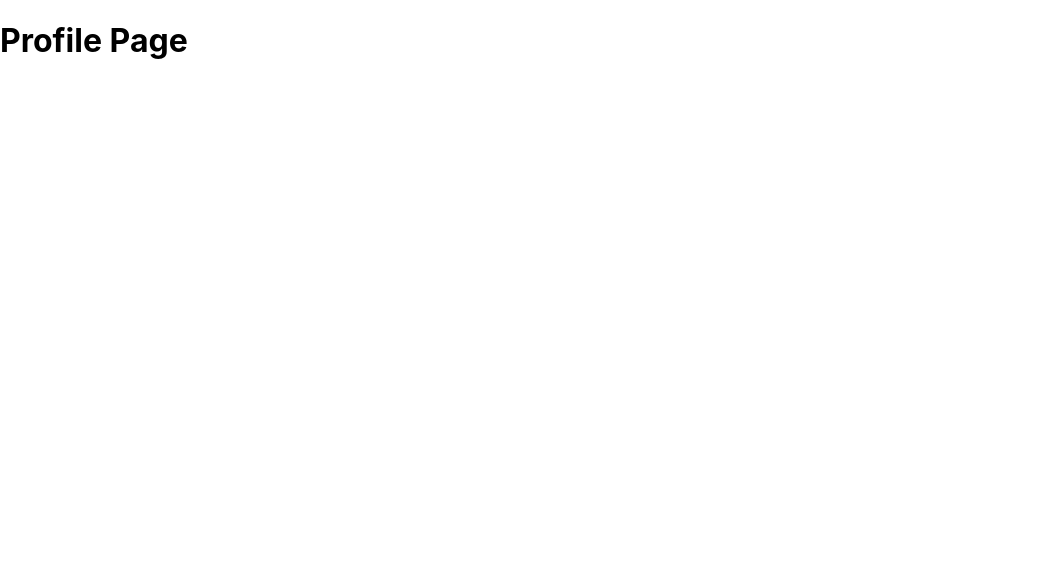
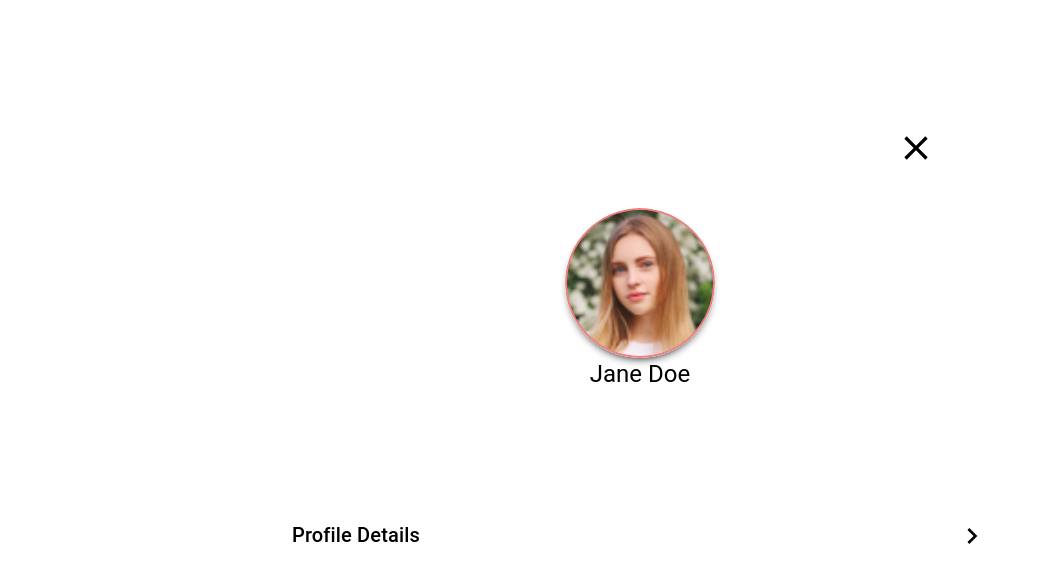
Before and after one commit to Lampnet-Technologies/Fudex-Multivendor-, a React (Create React App) app: page /profile in a window 1280 px wide. Shown: the top 582 px of the page, without its empty margins (0-1037 px from the left). Built offline with nearby package versions, Linux system fonts and the light colour scheme.

Commit message:
designed the ProfilePage and implemented navigation

```diff
--- a/src/App.js
+++ b/src/App.js
@@ -3,6 +3,7 @@ import 'leaflet/dist/leaflet.css';
 import { BrowserRouter as Router, Route, Routes } from 'react-router-dom';
 import AccountPage from './Pages/UserAccount/AccountPage/AccountPage';
 import ProfilePage from './Pages/UserAccount/ProfilePage/ProfilePage';
+import ProfileDetails from './Pages/UserAccount/ProfileDetails/ProfileDetails';
 // import AddressScreen from './Pages/Address/Address';
 
 
@@ -12,6 +13,7 @@ const App = () => {
       <Routes>
         <Route path="/" element={<AccountPage />} />
         <Route path="/profile" element={<ProfilePage />} />
+        <Route path="/profile-details" element={<ProfileDetails />} />
       </Routes>
     </Router>
   );
--- a/src/Pages/UserAccount/AccountPage/AccountPage.css
+++ b/src/Pages/UserAccount/AccountPage/AccountPage.css
@@ -45,6 +45,7 @@
     overflow: hidden;
     padding: 2px; /* Padding to separate the red frame from the edge */
     box-sizing: border-box;
+    box-shadow: 0px 5px 10px -5px rgba(0, 0, 0, 2);
   }
 
   .profile-picture-frame {
--- /dev/null
+++ b/src/Pages/UserAccount/ProfileDetails/ProfileDetails.jsx
@@ -0,0 +1,9 @@
+import React from 'react'
+
+const ProfileDetails = () => {
+  return (
+    <div>ProfileDetails</div>
+  )
+}
+
+export default ProfileDetails
--- /dev/null
+++ b/src/Pages/UserAccount/ProfilePage/ProfilePage.css
@@ -0,0 +1,43 @@
+.top {
+    margin-top: 8rem;
+    display: flex;
+    justify-content: flex-end;
+    margin-right: 20rem;
+    align-items: center;
+}
+
+.profile-photo-section {
+    margin-top: 2rem;
+    display: flex;
+    flex-direction: column;
+    align-items: center;
+    justify-content: space-around;
+}
+
+.photo-container {
+    width: 150px;
+    height: 150px;
+    border-radius: 50%;
+    position: relative;
+    overflow: hidden;
+    padding: 2px;
+    box-sizing: border-box;
+    box-shadow: 0px 5px 10px -5px rgba(0, 0, 0, 2);
+}
+
+.profile-details {
+    display: flex;
+    justify-content: space-around;
+    width: 100%;
+    margin-top: 2rem;
+    align-items: center;
+    cursor: pointer;
+}
+
+.user-name {
+    margin-top: 20px;
+}
+
+.icon {
+    cursor: pointer;
+}
--- a/src/Pages/UserAccount/ProfilePage/ProfilePage.jsx
+++ b/src/Pages/UserAccount/ProfilePage/ProfilePage.jsx
@@ -1,11 +1,50 @@
+import React from 'react';
+import { Container, Typography } from '@mui/material';
+import { useNavigate } from 'react-router-dom';
+import CloseIcon from '@mui/icons-material/Close';
+import ChevronIcon from '../../../Components/ChevronIcon';
+import './ProfilePage.css';
 
-import React from 'react';
 
 const ProfilePage = () => {
+  const userName = "Jane Doe";
+  const navigate = useNavigate();
+
+  const handleProfileClick = () => {
+    navigate('/profile-details');
+  };
+  const handleCloseClick = () => {
+    navigate('/')
+  }
   return (
-    <div>
-      <h1>Profile Page</h1>
-    </div>
+    <Container maxWidth="xl" className="container">
+
+      {/* Top Section */}
+      <div className="top" onClick={handleCloseClick}>
+          <CloseIcon fontSize='2rem' className="icon"/>
+        </div>
+
+        {/*profile picture section */}
+        <div className="profile-photo-section">
+          <div className="photo-container">
+            <div className="profile-picture-frame" />
+              <img
+              src="bitmap.jpg"
+              alt="User Profile"
+              className="profile-picture"
+            />
+          </div>
+          <Typography variant="h5" className="user-name">{userName}</Typography>
+        </div>
+        <div className='preferences-section-container'>
+        <div className='preferences-category'>
+          <div className="profile-details" onClick={handleProfileClick}>
+            <Typography variant="h6">Profile Details</Typography>
+            <ChevronIcon direction='right' className="icon" />
+          </div>
+        </div>
+      </div>
+      </Container>
   );
 };
 
```
